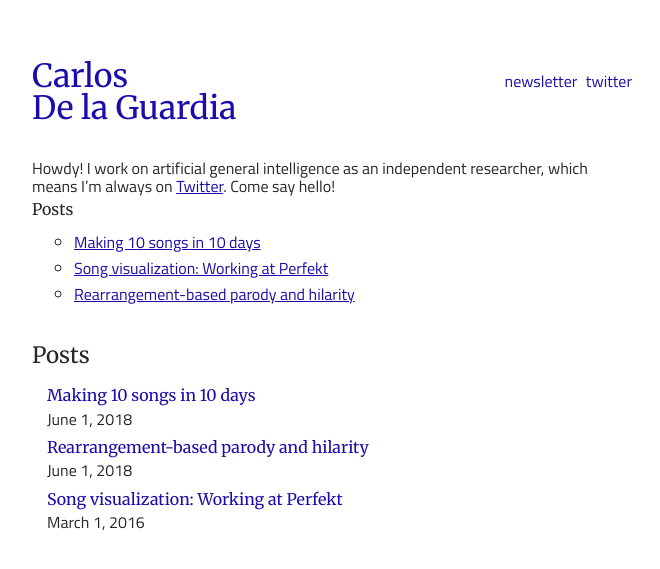
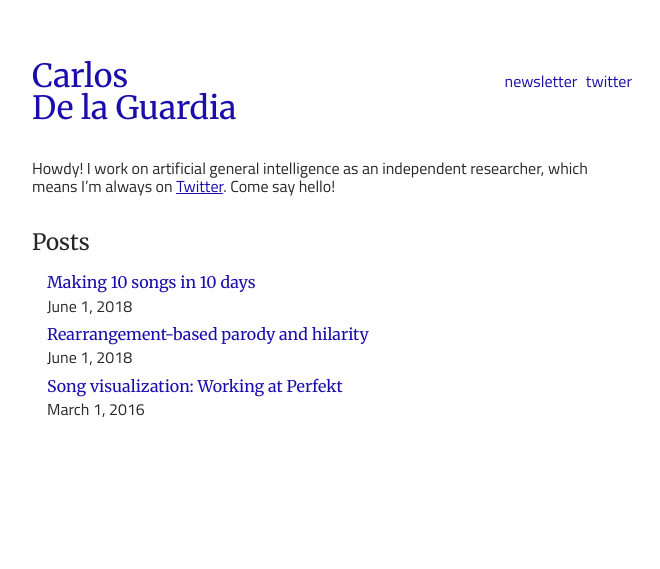
Before and after one commit to dela3499/dela3499.github.io, a Jekyll site: the page built from index.md, in a window 1280 px wide. Shown: the top 569 px of the page, without its empty margins (308-968 px from the left). Built offline with Jekyll 4.4.1, drawn with Linux system fonts in a browser that asks for light colours.

Commit message:
Update index.md

```diff
--- a/index.md
+++ b/index.md
@@ -11,8 +11,3 @@ layout: homepage
 -->
 
 Howdy! I work on artificial general intelligence as an independent researcher, which means I'm always on [Twitter](https://twitter.com/dela3499). Come say hello!
-
-# Posts
-- [Making 10 songs in 10 days](/ten-songs)
-- [Song visualization: Working at Perfekt](/perfekt)
-- [Rearrangement-based parody and hilarity](/parody)
```
